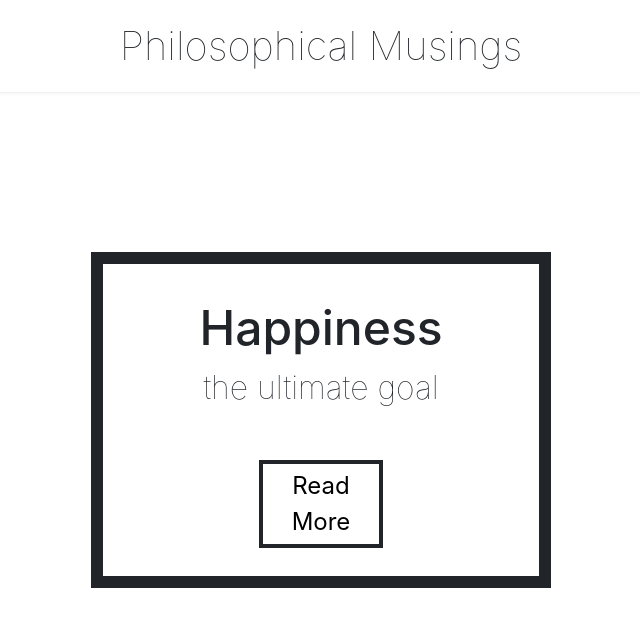
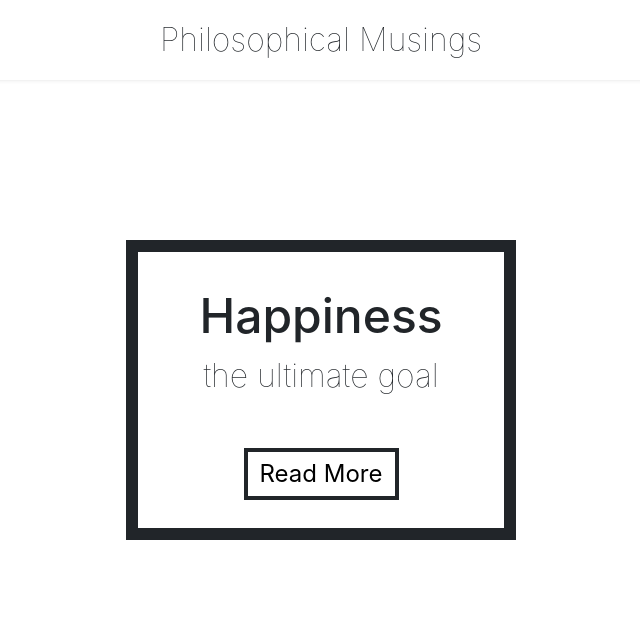
Before and after one commit to devinharia/devinharia.github.io, a plain HTML site: page index.html in a window 1280 px wide. Shown: the whole page, without its empty margins (319-959 px from the left). Drawn offline with nearby package versions, Linux system fonts and the light colour scheme.

Commit message:
Add files via upload

```diff
--- a/index.html
+++ b/index.html
@@ -18,7 +18,7 @@
     <!-- Navbar -->
     <div class="container-fluid">
         <div class="row">
-             <div class="col text-center text_unsellectable" style="font-weight:100; font-size:5vh; padding-top:2vh; padding-bottom:2vh;-webkit-box-shadow: 0 3px 6px -6px #999;-moz-box-shadow: 0 3px 6px -6px #999;box-shadow: 0 3px 6px -6px #999;">
+             <div class="col text-center text_unsellectable" style="font-weight:100; font-size:4vh; padding-top:2vh; padding-bottom:2vh;-webkit-box-shadow: 0 3px 6px -6px #999;-moz-box-shadow: 0 3px 6px -6px #999;box-shadow: 0 3px 6px -6px #999;">
                  Philosophical Musings
              </div>
         </div>
@@ -27,13 +27,15 @@
 
     <!- Content-->
     <div class="container-fluid">
-        <div class="row" style="padding-top:2vh;height:85vh;">
-             <div class="col text-center" style="border-style:solid; border-width:1.5vh; margin-top:18vh; margin-bottom:25vh; margin-left:32vw; margin-right:32vw;padding:3.5vh;">
+        <div class="row" style="padding-top:2vh;margin:5vh;">
+             <div class="col-lg-4 col-md-3 col-sm-2"></div>
+             <div class="col-lg-4 col-md-6 col-sm-8 text-center" style="border-style:solid; border-width:1.5vh;padding:3.5vh;margin-top:13vh;">
                  <div style="font-weight:500; font-size:6vh;" class="text_unsellectable">Happiness</div>
                  <div style="font-weight:100; font-size:4vh;" class="text_unsellectable">the ultimate goal</div>
                  <div style="height:6vh;"></div>
-                 <div style="border-style:solid; border-width:0.5vh; margin-left:10vw; margin-right:10vw;font-size:3vh;padding:0.5vh;" class="text_unsellectable"><a href="a1.html" style="color:black;text-decoration:none;">Read More <span class="glyphicon glyphicon-arrow-right"></span></a></div>
+                 <div style="border-style:solid; border-width:0.5vh;font-size:3vh;padding:0.5vh;width:50%;margin-left:25%" class="text_unsellectable"><a href="a1.html" style="color:black;text-decoration:none;">Read More <span class="glyphicon glyphicon-arrow-right"></span></a></div>
              </div>
+             <div class="col-lg-4 col-md-3 col-sm-2"></div>
         </div>
     </div>
 
```
